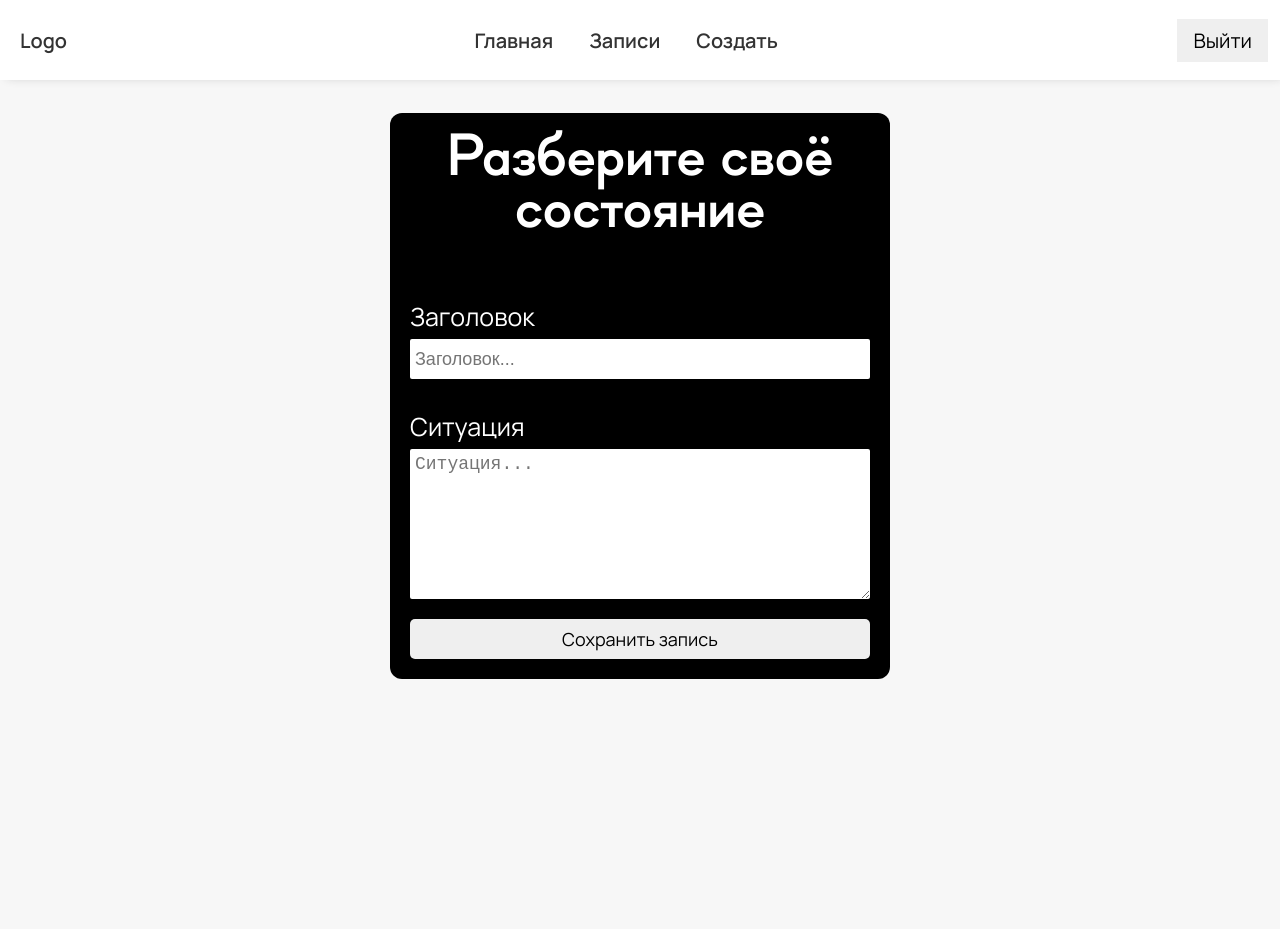
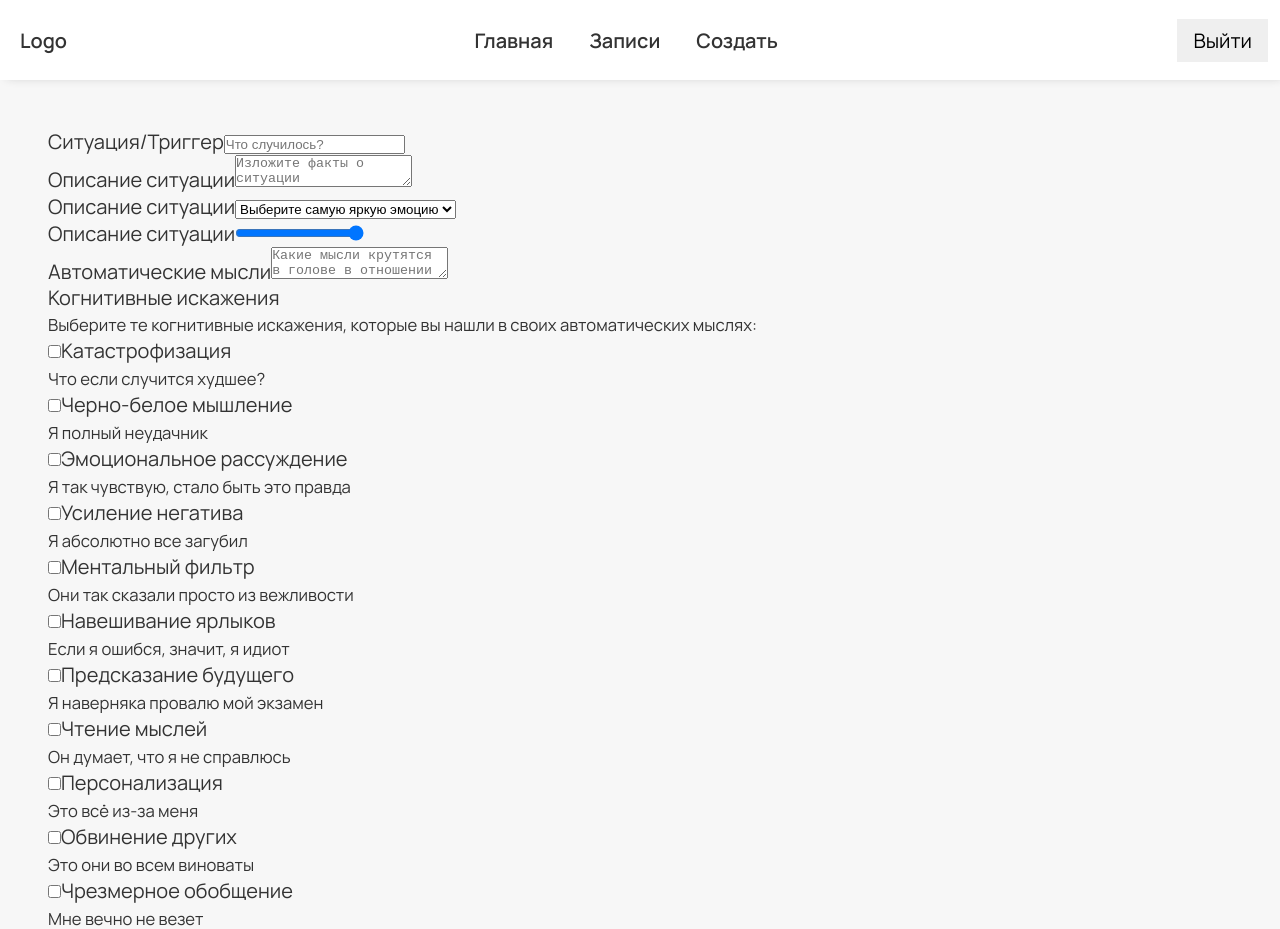
Before and after one commit to becasualle/softskillz-firebase, a Next.js app: page /notes/create-note in a window 1280 px wide. Shown: the top 929 px of the page. Before the commit the page ends 800 px from the top, so only its background shows below. Built offline with nearby package versions, Linux system fonts and the light colour scheme; no server answers; sample sign-in values are in the browser's storage.

Commit message:
added cbt form backbone

```diff
--- a/src/assets/styles/_utils.scss
+++ b/src/assets/styles/_utils.scss
@@ -11,6 +11,10 @@
     padding: 0 var(--gap-32);
   }
 
+}
+
+.py-3 {
+  padding: 3rem 0;
 }
 
 .subheader {
--- a/src/pages/notes/create-note.tsx
+++ b/src/pages/notes/create-note.tsx
@@ -6,6 +6,7 @@ import { db, auth } from "../../firebase-config";
 import { useRouter } from "next/router";
 import { useGlobalContext } from "../../context";
 import { Author, PostNote, Note } from "../../features/posts/notesSlice";
+import Button from "../../components/Button";
 import dayjs from "dayjs";
 
 interface Props {}
@@ -18,6 +19,11 @@ const createNote: NextPage<Props> = () => {
   const notesCollectionRef = collection(db, "notes");
 
   const { isAuth } = useGlobalContext();
+
+  const handleSubmit: React.FormEventHandler<HTMLFormElement> = (e) => {
+    e.preventDefault();
+    console.log("submitted");
+  };
 
   const createNote = async () => {
     const createdAt = dayjs().format("YYYY-MM-DD HH:mm:ss");
@@ -42,15 +48,48 @@ const createNote: NextPage<Props> = () => {
     }
   }, []);
 
+  // Информация для отрисовки блока формы со списком чекбоксов когнитивных искажений
+  const cognitiveDistortions = [
+    { name: "Катастрофизация", example: "Что если случится худшее?" },
+    { name: "Черно-белое мышление", example: "Я полный неудачник" },
+    {
+      name: "Эмоциональное рассуждение",
+      example: "Я так чувствую, стало быть это правда",
+    },
+    { name: "Усиление негатива", example: "Я абсолютно все загубил " },
+    {
+      name: "Ментальный фильтр",
+      example: "Они так сказали просто из вежливости",
+    },
+    { name: "Навешивание ярлыков", example: "Если я ошибся, значит, я идиот" },
+    {
+      name: "Предсказание будущего",
+      example: "Я наверняка провалю мой экзамен",
+    },
+    { name: "Чтение мыслей", example: "Он думает, что я не справлюсь" },
+    { name: "Персонализация", example: "Это всё из-за меня" },
+    { name: "Обвинение других", example: "Это они во всем виноваты" },
+    { name: "Чрезмерное обобщение", example: "Мне вечно не везет" },
+  ];
+
+  const renderedDistortions = cognitiveDistortions.map((distortion) => (
+    <div className="distortion-group" key={distortion.example}>
+      <div className="distortion-check">
+        <input type="checkbox" name={distortion.name} id={distortion.name} />
+        <label htmlFor={distortion.name}>{distortion.name}</label>
+      </div>
+      <small>{distortion.example}</small>
+    </div>
+  ));
+
   return (
-    <div className={styles.createPostPage}>
-      <div className={styles.cpContainer}>
-        <h1>Разберите своё состояние</h1>
-        <div className={styles.inputGp}>
-          <label htmlFor="title">Заголовок</label>
+    <section className={`py-3`}>
+      <form onSubmit={handleSubmit}>
+        <div className="input-group">
+          <label htmlFor="title">Ситуация/Триггер</label>
           <input
             type="text"
-            placeholder="Заголовок..."
+            placeholder="Что случилось?"
             id="title"
             name="title"
             onChange={(e) =>
@@ -58,10 +97,10 @@ const createNote: NextPage<Props> = () => {
             }
           />
         </div>
-        <div className={styles.inputGp}>
-          <label htmlFor="post">Ситуация</label>
+        <div className="input-group">
+          <label htmlFor="post">Описание ситуации</label>
           <textarea
-            placeholder="Ситуация..."
+            placeholder="Изложите факты о ситуации"
             id="post"
             name="post"
             onChange={(e) =>
@@ -69,9 +108,66 @@ const createNote: NextPage<Props> = () => {
             }
           />
         </div>
-        <button onClick={createNote}> Сохранить запись </button>
-      </div>
-    </div>
+        <div className="input-group">
+          <label htmlFor="emotions">Описание ситуации</label>
+          <select name="emotions" id="emotions">
+            <option>Выберите самую яркую эмоцию</option>
+            <option value="Anger">Гнев, возмущение</option>
+            <option value="Anxiety">Страх, тревога</option>
+            <option value="Depression">Грусть, разочарование</option>
+            <option value="Guilt">Вина, сожаление</option>
+            <option value="Shame">Стыд, смущение</option>
+            <option value="Happiness">Радость, возбуждение</option>
+            <option value="Love">Любовь, благодарность</option>
+          </select>
+        </div>
+        <div className="input-group">
+          <label htmlFor="emotePower">Описание ситуации</label>
+          <input
+            type="range"
+            name="emotePower"
+            id="emotePower"
+            min="1"
+            max="10"
+          />
+        </div>
+        <div className="input-group">
+          <label htmlFor="autoThoughts">Автоматические мысли</label>
+          <textarea
+            placeholder="Какие мысли крутятся в голове в отношении этой ситуации"
+            id="autoThoughts"
+            name="autoThoughts"
+          />
+        </div>
+        <div className="input-group">
+          <div className="distortions-description">
+            <p>Когнитивные искажения</p>
+            <small>
+              Выберите те когнитивные искажения, которые вы нашли в своих
+              автоматических мыслях:
+            </small>
+          </div>
+          {renderedDistortions}
+        </div>
+        <div className="input-group">
+          <label htmlFor="thoughtAnalyze">Анализ автоматических мыслей</label>
+          <textarea
+            placeholder="Какие есть аргументы за и против? Насколько эти мысли соотвествуют фактам, логике? Приносят ли они пользу или вредят?"
+            id="thoughtAnalyze"
+            name="thoughtAnalyze"
+          />
+        </div>
+        <div className="input-group">
+          <label htmlFor="rationalThoughts">Альтернативные мысли</label>
+          <textarea
+            placeholder="Как можно конструктивно думать о ситуации без когнитивных искажений, с пользой для себя и окружающих?"
+            id="rationalThoughts"
+            name="rationalThoughts"
+          />
+        </div>
+        <Button> Сохранить запись </Button>
+      </form>
+    </section>
   );
 };
 
```
